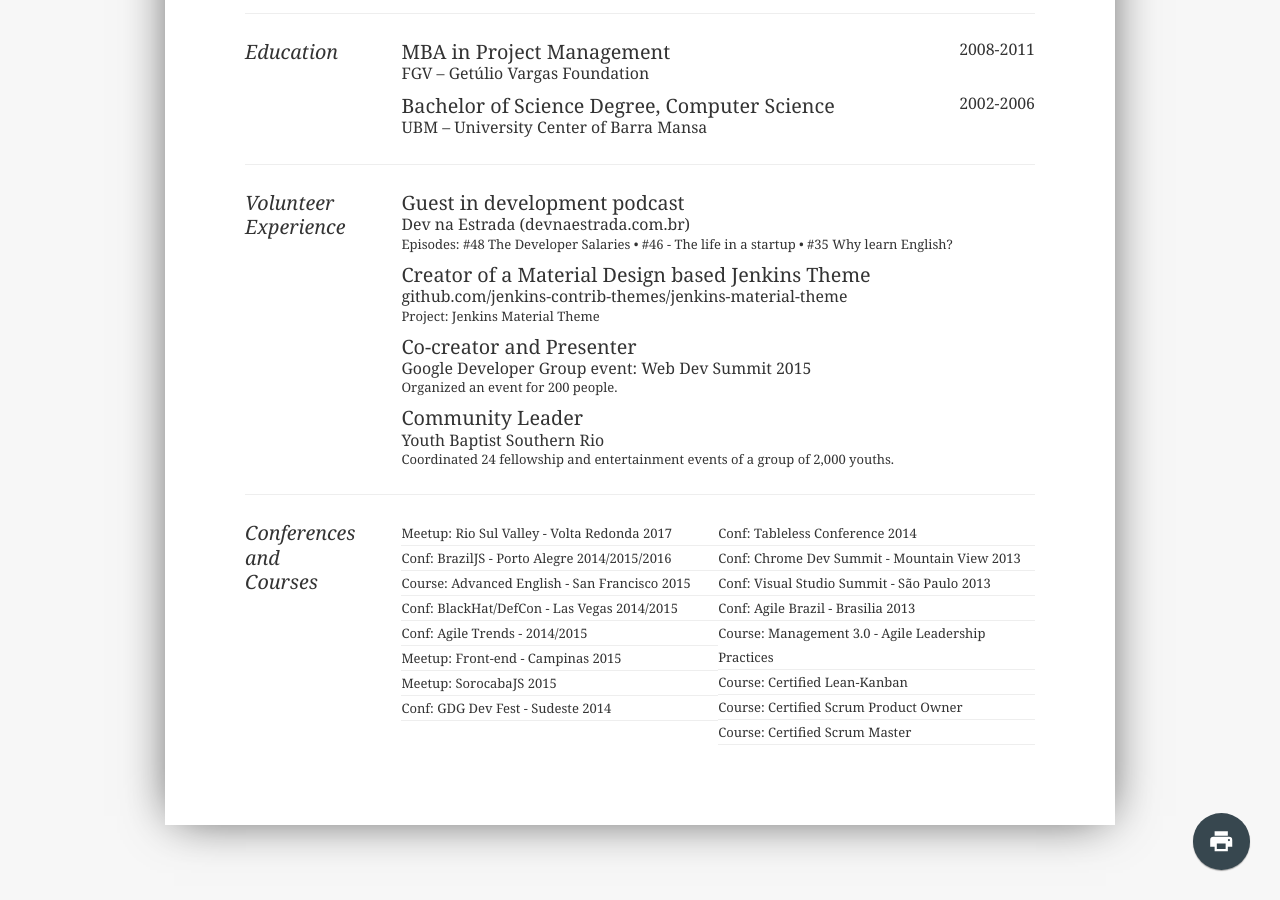
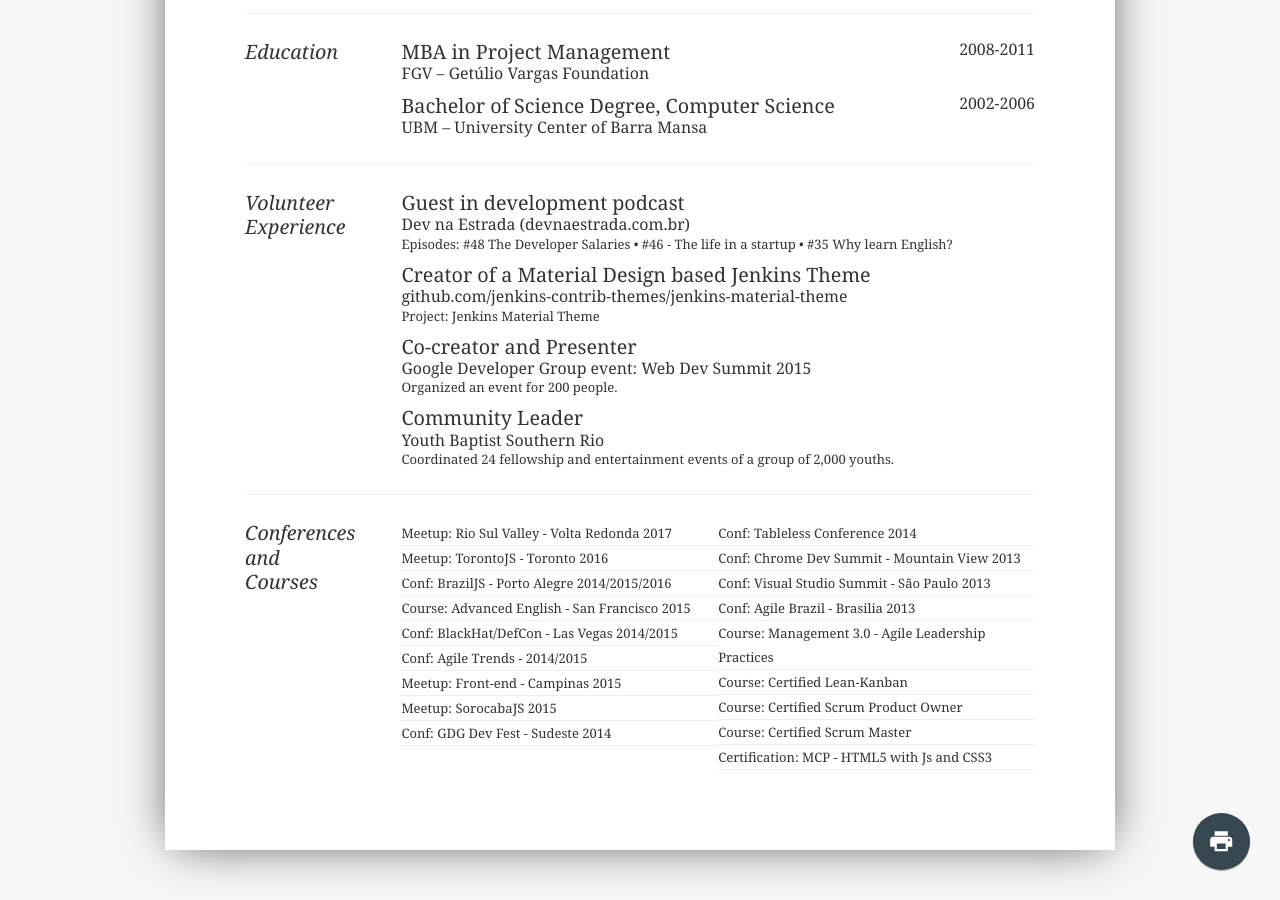
Before and after one commit to afonsof/afonsof.github.io, a Jekyll site: the page built from resume.html, in a window 1280 px wide and 900 px high, scrolled down 1348 px. Built offline with Jekyll 4.4.1, drawn with Linux system fonts in a browser that asks for light colours; before the commit the page ends 2223 px from its top, so only the background shows below that.

Commit message:
Update resume.yml

```diff
--- a/_data/resume.yml
+++ b/_data/resume.yml
@@ -207,6 +207,7 @@
       layout: list2Columns
       items:
         - "Meetup: Rio Sul Valley - Volta Redonda 2017"
+        - "Meetup: TorontoJS - Toronto 2016"
         - "Conf: BrazilJS - Porto Alegre 2014/2015/2016"
         - "Course: Advanced English - San Francisco 2015"
         - "Conf: BlackHat/DefCon - Las Vegas 2014/2015"
```
